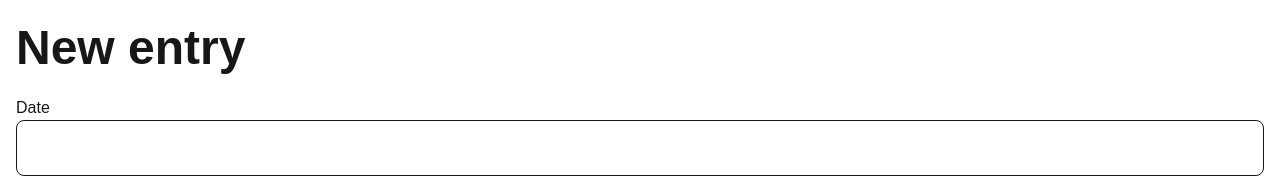
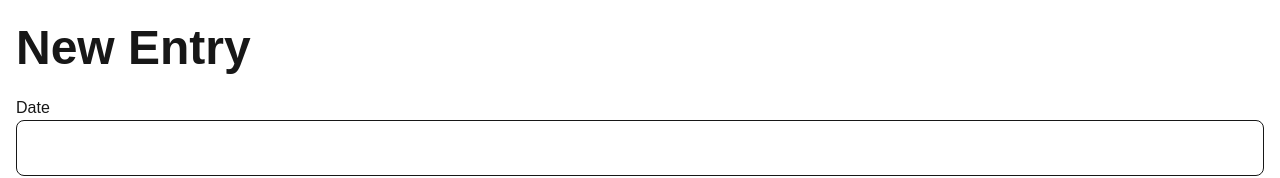
Before and after one commit to Tsmith18256/my-health-app-web, a Next.js app: page /body-comp/new in a window 1280 px wide. Shown: the top 178 px of the page. Built offline with nearby package versions, Linux system fonts and the light colour scheme.

Commit message:
Share body comp entry form between new and edit pages

```diff
--- /dev/null
+++ b/src/app/(app)/body-comp/body-comp-entry-form.component.tsx
@@ -0,0 +1,56 @@
+import { Input } from "@/app/(app)/body-comp/input.component";
+import { Button, ButtonType } from "@/components/button/button.component";
+import { Heading, HeadingLevel } from "@/components/heading/heading.component";
+import Link from "next/link";
+
+export const BodyCompEntryForm = (props: IBodyCompEntryFormProps) => {
+  const isEditMode = props.isEditMode ?? false;
+  const title = isEditMode ? 'Edit Entry' : 'New Entry';
+  const primaryButtonLabel = isEditMode ? 'Save' : 'Create';
+
+  return (
+    <>
+      <header className="pt-6 px-4">
+        <Heading level={HeadingLevel.h1}>{title}</Heading>
+      </header>
+
+      <form>
+        <main className="flex flex-col gap-6 mt-6 pb-4 px-4">
+          <Input id="txtDate" label="Date" />
+          <Input id="txtWeight" label="Weight" />
+
+          <section className="flex flex-col gap-6">
+            <Heading level={HeadingLevel.h2}>Advanced</Heading>
+
+            <section className="flex flex-col gap-6">
+              <Heading level={HeadingLevel.h3}>Measuring tape</Heading>
+              <Input id="txtNeckCirc" label="Neck" />
+              <Input id="txtWaistCirc" label="Waist" />
+            </section>
+
+            <section className="flex flex-col gap-6">
+              <Heading level={HeadingLevel.h3}>Calipers (skinfold)</Heading>
+              <Input id="txtChestSkinfold" label="Chest" />
+              <Input id="txtAbSkinfold" label="Abdominal" />
+              <Input id="txtThighSkinfold" label="Thigh" />
+            </section>
+          </section>
+        </main>
+
+        <footer className="bg-(--background) border-t border-t-gray-400 bottom-0 flex gap-3 inset-x-0 justify-stretch px-4 py-6 sticky">
+          <Link className="grow" href="/body-comp/log">
+            <Button>{primaryButtonLabel}</Button>
+          </Link>
+
+          <Link className="grow" href="/body-comp/log">
+            <Button type={ButtonType.Negative}>Cancel</Button>
+          </Link>
+        </footer>
+      </form>
+    </>
+  );
+}
+
+export interface IBodyCompEntryFormProps {
+  isEditMode?: boolean;
+}
--- a/src/app/(app)/body-comp/edit/[entry-id]/page.tsx
+++ b/src/app/(app)/body-comp/edit/[entry-id]/page.tsx
@@ -1,5 +1,5 @@
+import { BodyCompEntryForm } from '@/app/(app)/body-comp/body-comp-entry-form.component';
+
 export default function EditBodyCompEntryPage() {
-  return (
-    <span>Edit entry page coming soon!</span>
-  );
+  return <BodyCompEntryForm isEditMode={true} />;
 }
--- a/src/app/(app)/body-comp/new/page.tsx
+++ b/src/app/(app)/body-comp/new/page.tsx
@@ -1,48 +1,5 @@
-import { Input } from "@/app/(app)/body-comp/new/input.component";
-import { Button, ButtonType } from "@/components/button/button.component";
-import { Heading, HeadingLevel } from "@/components/heading/heading.component";
-import Link from "next/link";
+import { BodyCompEntryForm } from '@/app/(app)/body-comp/body-comp-entry-form.component';
 
 export default function NewBodyCompEntryPage() {
-  return (
-    <>
-      <header className="pt-6 px-4">
-        <Heading level={HeadingLevel.h1}>New entry</Heading>
-      </header>
-
-      <form>
-        <main className="flex flex-col gap-6 mt-6 pb-4 px-4">
-          <Input id="txtDate" label="Date" />
-          <Input id="txtWeight" label="Weight" />
-
-          <section className="flex flex-col gap-6">
-            <Heading level={HeadingLevel.h2}>Advanced</Heading>
-
-            <section className="flex flex-col gap-6">
-              <Heading level={HeadingLevel.h3}>Measuring tape</Heading>
-              <Input id="txtNeckCirc" label="Neck" />
-              <Input id="txtWaistCirc" label="Waist" />
-            </section>
-
-            <section className="flex flex-col gap-6">
-              <Heading level={HeadingLevel.h3}>Calipers (skinfold)</Heading>
-              <Input id="txtChestSkinfold" label="Chest" />
-              <Input id="txtAbSkinfold" label="Abdominal" />
-              <Input id="txtThighSkinfold" label="Thigh" />
-            </section>
-          </section>
-        </main>
-
-        <footer className="bg-(--background) border-t border-t-gray-400 bottom-0 flex gap-3 inset-x-0 justify-stretch px-4 py-6 sticky">
-          <Link className="grow" href="/body-comp/log">
-            <Button>Create</Button>
-          </Link>
-
-          <Link className="grow" href="/body-comp/log">
-            <Button type={ButtonType.Negative}>Cancel</Button>
-          </Link>
-        </footer>
-      </form>
-    </>
-  );
+  return <BodyCompEntryForm />;
 }
```
Also changed, not shown: src/app/(app)/body-comp/input.component.tsx (renamed from src/app/(app)/body-comp/new/input.component.tsx).
